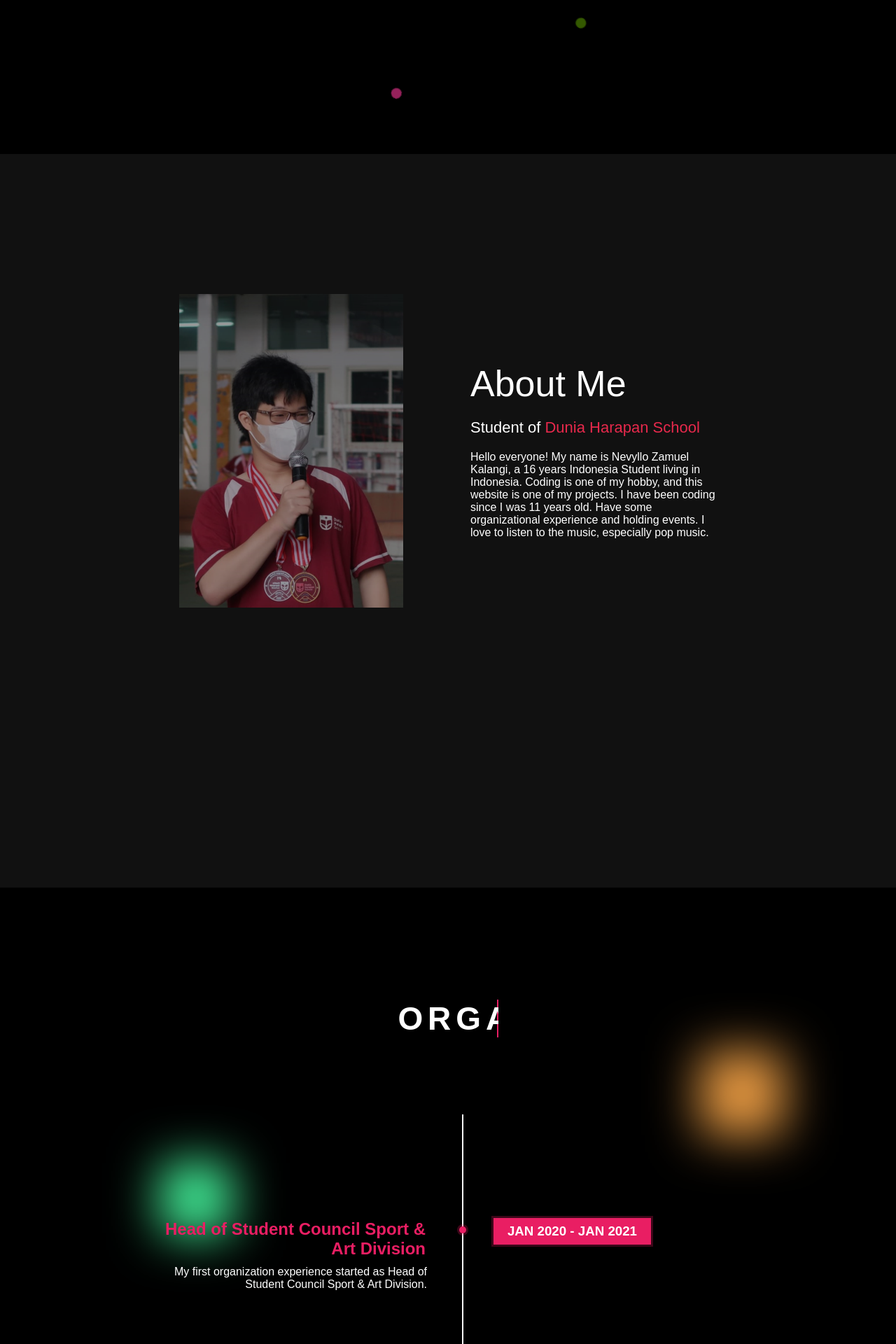
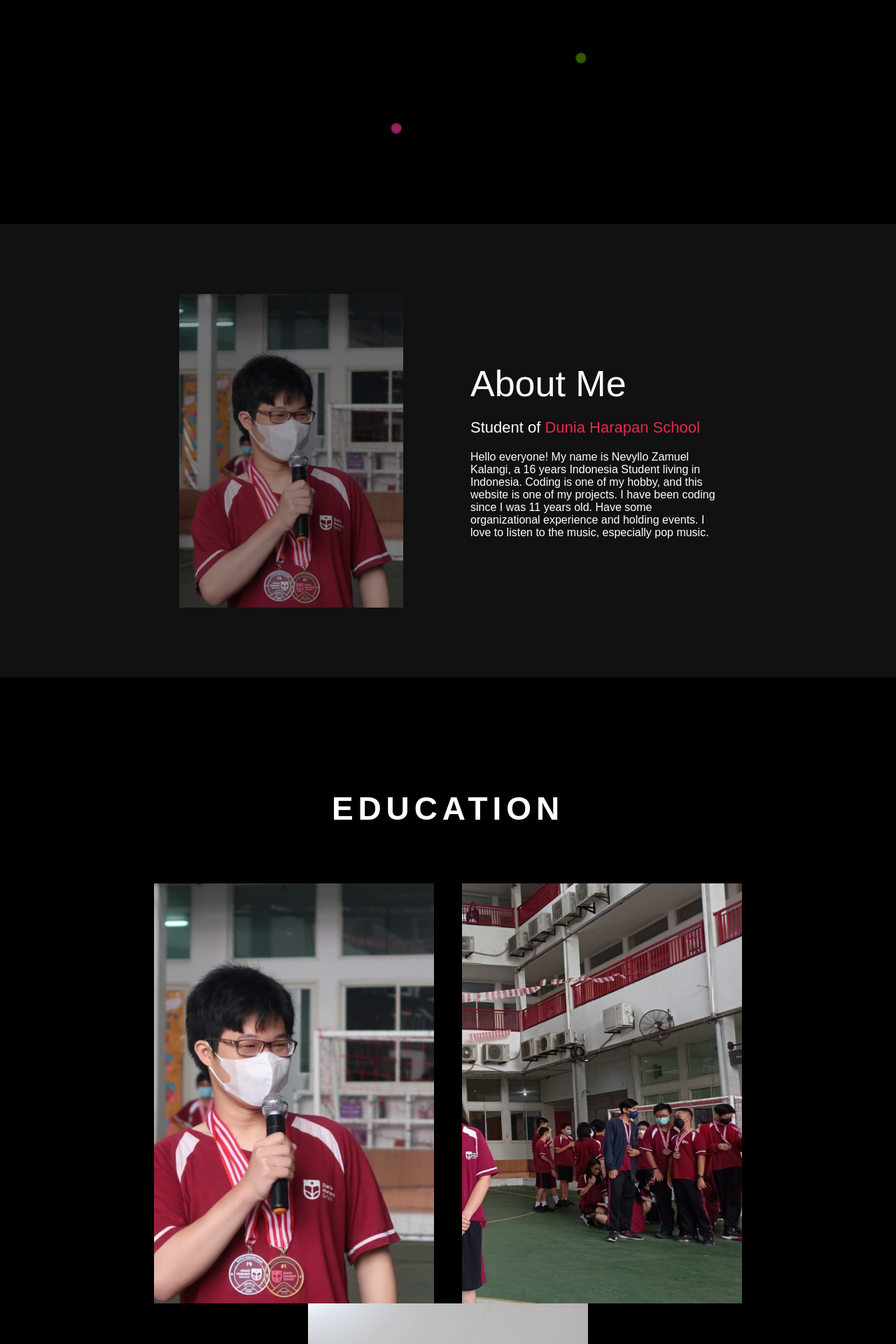
Before and after one commit to VLO-K/Nevyllo-Zamuel-Kalangi, a PHP site: page / in a window 1280 px wide. Shown: the part 640-2560 px from the top of the page at 70% size. Run offline with PHP 8.4, Linux system fonts and the light colour scheme.

Commit message:
Education update

```diff
--- a/index.html
+++ b/index.html
@@ -80,7 +80,7 @@
             <div class="seperator"></div>
             <!--Seperator end-->
             <!--About start-->
-            <div class="about">
+            <div class="about-wrapper">
                 <div class="about-image">
                     <img src="Resources/MyPic.jpeg" alt="About Me Picture" draggable="false" loading="lazy"
                         oncontextmenu="return false;"/>
@@ -101,13 +101,15 @@
             <div class="seperator"></div>
             <!--Seperator end-->
             <!--Education start-->
-            <div class="education">
-
+            <div class="education-wrapper">
+                <h2 class="education-title">EDUCATION</h2>
+                <div class="education-track" data-mouse-down-at="0" data-prev-percentage="0">
+                    <img class="education-image" src="Resources/MyPic.jpeg" alt="D-SPORA 2022" draggable="false" loading="lazy" oncontextmenu="return false;" />
+                    <img class="education-image" src="Resources/SL2.jpeg" alt="D-SPORA 2022" draggable="false" loading="lazy" oncontextmenu="return false;" />
+                    <img class="education-image" src="Resources/SL1.jpeg" draggable="false" loading="lazy" oncontextmenu="return false;" />
+                </div>
             </div>
             <!--Education End-->
-            <!--Seperator start-->
-            <div class="seperator"></div>
-            <!--Seperator end-->
             <!-- Timeline Start -->
             <div class="timeline-wrapper">
                 <div class="timeline-title">
@@ -127,8 +129,8 @@
                     <ul>
                         <li>
                             <div class="right_content">
-                                <h2>Head of Student Council Sport & Art Division</h2>
-                                <p>My first organization experience started as Head of Student Council Sport & Art Division.</p>
+                                <h2>Head of Dunia Harapan School Student Council Sport & Art Division</h2>
+                                <p>My first organization experience started as Head of Dunia Harapan School Student Council Sport & Art Division</p>
                             </div>
                             <div class="left_content">
                                 <h3>JAN 2020 - JAN 2021</h3>
@@ -136,8 +138,8 @@
                         </li>
                         <li>
                             <div class="right_content">
-                                <h2>Member of Student Council Sport & Art Division</h2>
-                                <p>I was chosen to be a member of the Student Council Sport & Art Division by my senior.</p>
+                                <h2>Member of Dunia Harapan School Student Council Sport & Art Division</h2>
+                                <p>I was chosen to be a member of the Dunia Harapan School Student Council Sport & Art Division by my senior</p>
                             </div>
                             <div class="left_content">
                                 <h3>SEP 2021 - AUG 2022</h3>
@@ -146,7 +148,7 @@
                         <li>
                             <div class="right_content">
                                 <h2>President of Dunia Harapan School Student Council</h2>
-                                <p>It took time for me to make up my mind whether to be President or not. A week later I decided to join the ellection and somehow I won from my opponent. They are Azalia Shafa Putri Alamsyah & Caitline Avrilia Laurens. They are such a great rival.</p>
+                                <p>It took time for me to make up my mind whether to join the ellection or not. A week later I decided to join the ellection and I won the ellection</p>
                             </div>
                             <div class="left_content">
                                 <h3>SEP 2022 - AUG 2023</h3>
@@ -160,14 +162,10 @@
             <!-- Highlight Start -->
             <div class="slider-container">
                 <div class="slider">
-                    <img class="slider-img" src="Resources/SL1.jpeg" alt="D-SPORA 2022" draggable="false" loading="lazy"
-                        oncontextmenu="return false;" />
-                    <img class="slider-img" src="Resources/SL2.jpeg" alt="D-SPORA 2022" draggable="false" loading="lazy"
-                        oncontextmenu="return false;" />
-                    <img class="slider-img" src="Resources/SL3.jpeg" alt="Leadership Camp 2022" draggable="false" loading="lazy"
-                        oncontextmenu="return false;" />
-                    <img class="slider-img" src="Resources/SL4.jpg" alt="Kidsstar 18th Birthday" draggable="false" loading="lazy"
-                        oncontextmenu="return false;" />
+                    <img class="slider-img" src="Resources/SL1.jpeg" alt="D-SPORA 2022" draggable="false" loading="lazy" oncontextmenu="return false;" />
+                    <img class="slider-img" src="Resources/SL2.jpeg" alt="D-SPORA 2022" draggable="false" loading="lazy" oncontextmenu="return false;" />
+                    <img class="slider-img" src="Resources/SL3.jpeg" alt="Leadership Camp 2022" draggable="false" loading="lazy" oncontextmenu="return false;" />
+                    <img class="slider-img" src="Resources/SL4.jpg" alt="Kidsstar 18th Birthday" draggable="false" loading="lazy" oncontextmenu="return false;" />
                 </div>
                 <div class="slider-title">
                     <span></span>
--- a/style.css
+++ b/style.css
@@ -10,6 +10,7 @@
 }
 img, video, picture, svg {
   display: block;
+  user-select: none;
 }
 html {
   color-scheme: dark light;
@@ -21,7 +22,7 @@ body {
   min-height: 100vh;
 }
 .seperator {
-  height: 200px;
+  height: 100px;
 }
 /* End of Body */
 /**/
@@ -83,7 +84,7 @@ body {
 .content-container {
   margin: auto;
   max-width: 120em;
-  height: 5000px;
+  height: 10000px;
 }
 /**/
 /* Greeting Section - Production */
@@ -94,7 +95,7 @@ body {
   align-items: center;
   overflow: hidden;
   width: 100%;
-  min-height: 100vh;
+  min-height: 900px;
   background-color: #000;
 }
 .greeting-glowing {
@@ -202,7 +203,7 @@ body {
   justify-content: center;
   align-items: center;
   flex-direction: column;
-  height: 100vh;
+  height: 900px;
   padding: 0;
   font-size: 70px;
 }
@@ -273,7 +274,7 @@ body {
 /* End of Greeting Section */
 /**/
 /* About Section */
-.about {
+.about-wrapper {
   display: flex;
   flex-direction: row;
   justify-content: center;
@@ -310,21 +311,38 @@ body {
 /* End of About Section */
 /**/
 /* Education Section */
-
-
-
-
-
-
-
-
-
-
+.education-wrapper {
+  display: flex;
+  flex-direction: column;
+  padding-top: 160px;
+  padding-bottom: 80px;
+  width: 100%;
+  background-color: #000;
+}
+.education-title {
+  align-self: center;
+  font-size: 46px;
+  letter-spacing: .15em;
+  padding-bottom: 80px;
+}
+.education-track {
+  display: flex;
+  flex-wrap: wrap;
+  justify-content: center;
+  margin: 0 10%;
+  gap: 4%;
+}
+.education-image {
+  object-fit: cover;
+  object-position: 100% center;
+  width: 400px;
+  height: 600px;
+}
 /* End of Education Section */
 /**/
 /* Journey Section */
 .timeline-wrapper {
-  padding: 160px 160px 80px 160px;
+  padding: 80px 160px;
   background-color: #000000;
 }
 .timeline-title {
```
